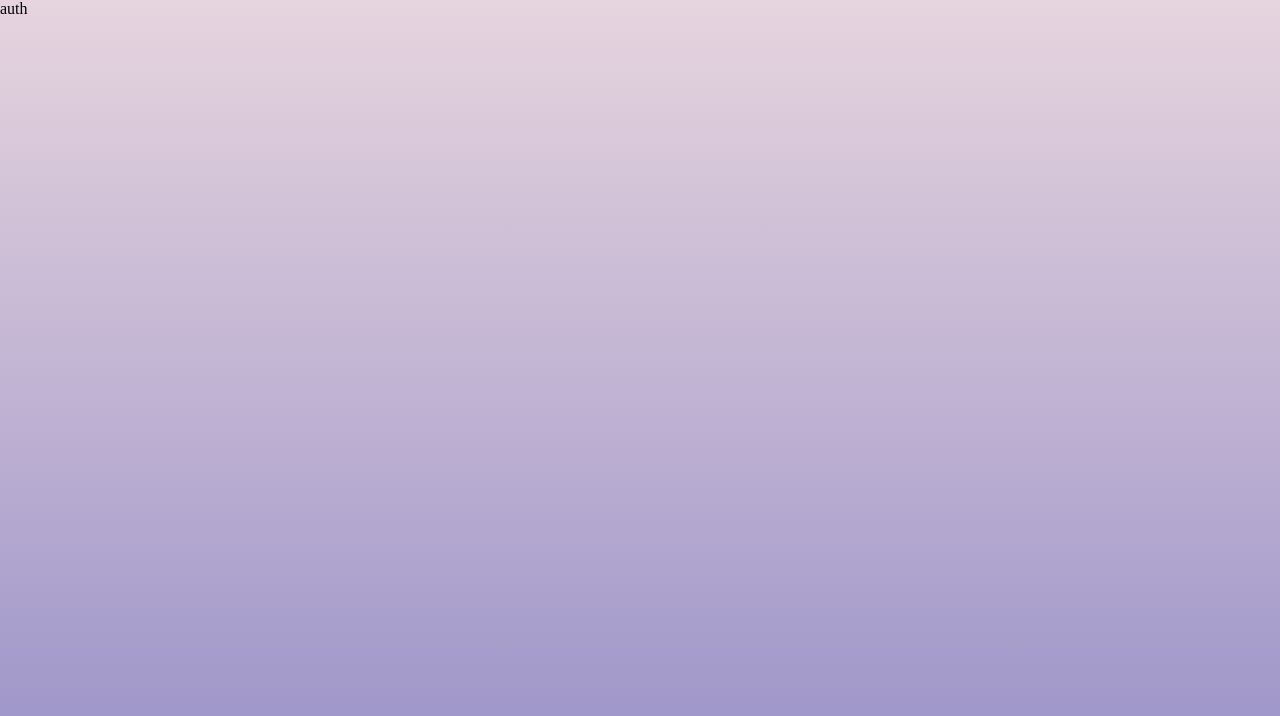
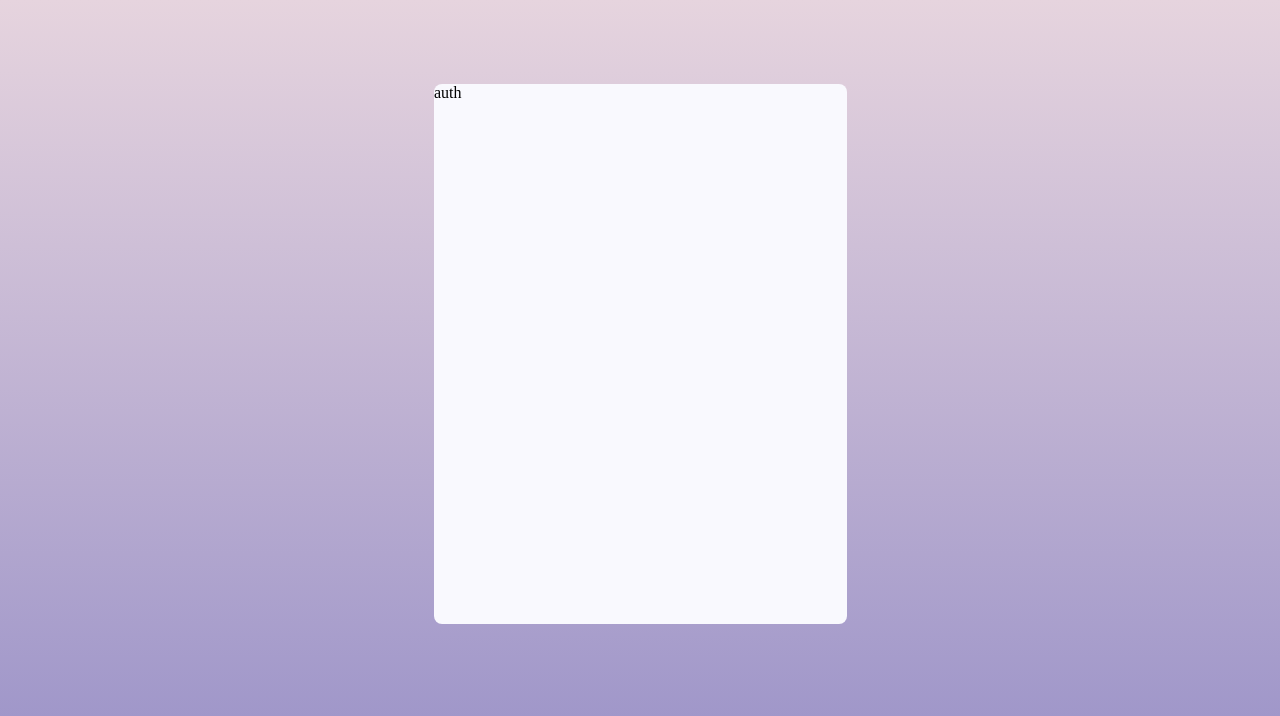
Before and after one commit to hj-abzal/finals-ATE, a React (Vite) app: page /auth in a window 1280 px wide. Shown: the top 716 px of the page. Built offline with nearby package versions, Linux system fonts and the light colour scheme; the HTML template or start-up script is replaced by a standard one.

Commit message:
App styles

```diff
--- a/src/App.css
+++ b/src/App.css
@@ -1,7 +1,10 @@
 .App {
-  width: 100vw;
-  height: 100vh;
-  position: relative;
+  position: absolute;
+  width: 413px;
+  height: 540px;
+  left: 434px;
+  top: 84px;
 
-  background: linear-gradient(180deg, #E6D4DE 0%, #9890C7 100%);
+  background: #F9F9FE;
+  border-radius: 8px;
 }
--- a/src/Authorization/auth.tsx
+++ b/src/Authorization/auth.tsx
@@ -1,5 +1,5 @@
 import React from 'react';
-
+import s from './auth.module.css'
 export const Auth = () => {
     return (
         <div>
--- a/src/index.css
+++ b/src/index.css
@@ -4,4 +4,7 @@ body {
     width: 100vw;
     height: 100vh;
     overflow: hidden;
+    position: relative;
+
+    background: linear-gradient(180deg, #E6D4DE 0%, #9890C7 100%);
 }
```
Also changed, not shown: src/App.tsx (+7 -8 lines).
